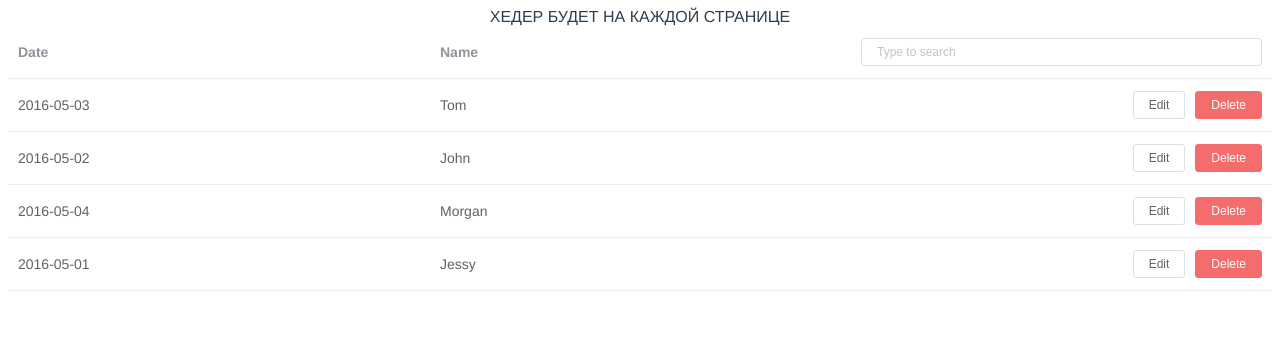
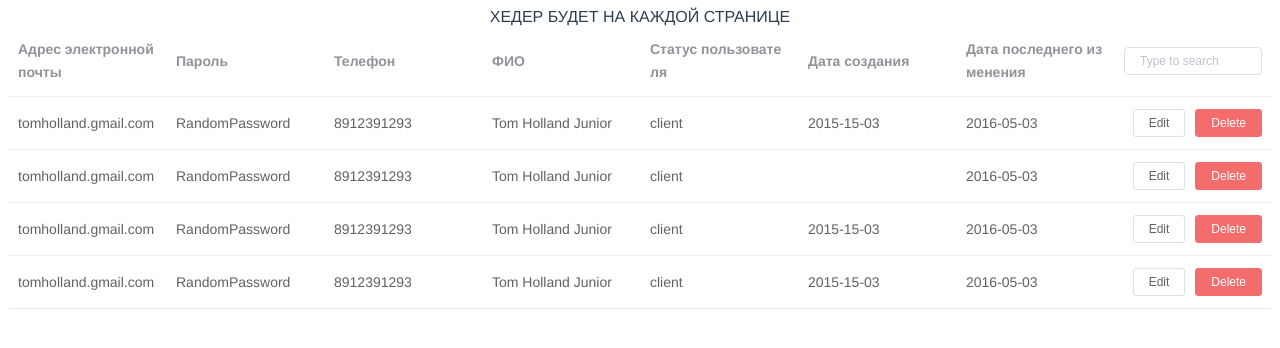
Before and after one commit to Artem-Bakiev/Test-Task-Forms, a Vue app: page / in a window 1280 px wide. Shown: the top 348 px of the page. Built offline with nearby package versions, Linux system fonts and the light colour scheme.

Commit message:
Откорректировал таблицу

```diff
--- a/src/components/table-of-user.vue
+++ b/src/components/table-of-user.vue
@@ -5,12 +5,32 @@
     (data => !search || data.name.toLowerCase().includes(search.toLowerCase()))"
     style="width: 100%">
     <el-table-column
-      label="Date"
-      prop="date">
+      label="Адрес электронной почты"
+      prop="email">
     </el-table-column>
     <el-table-column
-      label="Name"
+      label="Пароль"
+      prop="password">
+    </el-table-column>
+    <el-table-column
+      label="Телефон"
+      prop="phone">
+    </el-table-column>
+    <el-table-column
+      label="ФИО"
       prop="name">
+    </el-table-column>
+    <el-table-column
+      label="Статус пользователя"
+      prop="status">
+    </el-table-column>
+    <el-table-column
+      label="Дата создания"
+      prop="createDate">
+    </el-table-column>
+    <el-table-column
+      label="Дата последнего изменения"
+      prop="lastChangeDate">
     </el-table-column>
     <el-table-column
       align="right">
@@ -40,21 +60,37 @@ export default {
   data() {
     return {
       tableData: [{
-        date: '2016-05-03',
-        name: 'Tom',
-        address: 'No. 189, Grove St, Los Angeles',
+        email: 'tomholland.gmail.com',
+        password: 'RandomPassword',
+        phone: '8912391293',
+        name: 'Tom Holland Junior',
+        status: 'client',
+        createDate: '2015-15-03',
+        lastChangeDate: '2016-05-03',
       }, {
-        date: '2016-05-02',
-        name: 'John',
-        address: 'No. 189, Grove St, Los Angeles',
+        email: 'tomholland.gmail.com',
+        password: 'RandomPassword',
+        phone: '8912391293',
+        name: 'Tom Holland Junior',
+        status: 'client',
+        creatineDate: '2015-15-03',
+        lastChangeDate: '2016-05-03',
       }, {
-        date: '2016-05-04',
-        name: 'Morgan',
-        address: 'No. 189, Grove St, Los Angeles',
+        email: 'tomholland.gmail.com',
+        password: 'RandomPassword',
+        phone: '8912391293',
+        name: 'Tom Holland Junior',
+        status: 'client',
+        createDate: '2015-15-03',
+        lastChangeDate: '2016-05-03',
       }, {
-        date: '2016-05-01',
-        name: 'Jessy',
-        address: 'No. 189, Grove St, Los Angeles',
+        email: 'tomholland.gmail.com',
+        password: 'RandomPassword',
+        phone: '8912391293',
+        name: 'Tom Holland Junior',
+        status: 'client',
+        createDate: '2015-15-03',
+        lastChangeDate: '2016-05-03',
       }],
       search: '',
     };
--- a/src/router/index.js
+++ b/src/router/index.js
@@ -1,6 +1,7 @@
 import Vue from 'vue';
 import VueRouter from 'vue-router';
-import Home from '../views/home.vue';
+import Home from '../views/Home.vue';
+import About from '../views/About.vue';
 
 Vue.use(VueRouter);
 
@@ -16,7 +17,7 @@ const routes = [
     // route level code-splitting
     // this generates a separate chunk (about.[hash].js) for this route
     // which is lazy-loaded when the route is visited.
-    component: () => import(/* webpackChunkName: "about" */ '../views/about.vue'),
+    component: About,
   },
 ];
 
```
